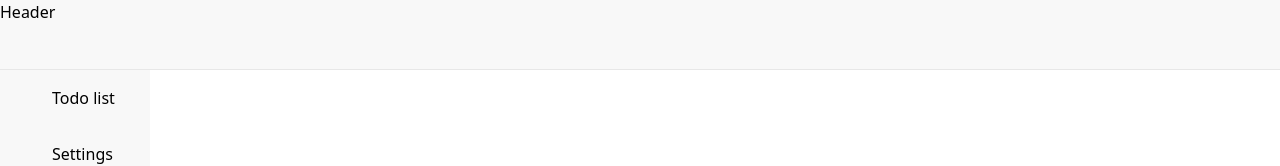
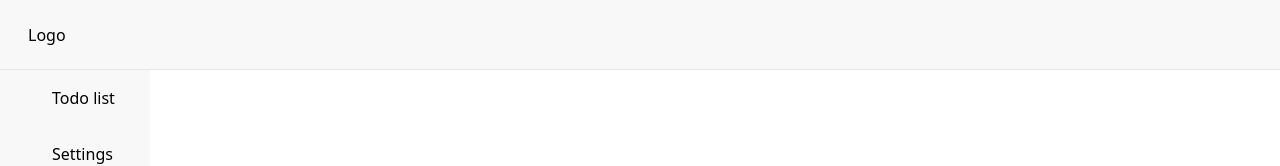
Before and after one commit to TTyKaH/todo-list, a Vue app in the folder web/: page /settings in a window 1280 px wide. Shown: the top 166 px of the page. Built offline with nearby package versions, Linux system fonts and the light colour scheme; sample sign-in values are in the browser's storage; some icons are missing.

Commit message:
do header WIP

```diff
--- a/web/src/components/Interface/Header/Header.vue
+++ b/web/src/components/Interface/Header/Header.vue
@@ -1,11 +1,26 @@
 <template>
-  <div class="header">Header</div>
+  <div class="header">
+    <div class="header__logo">Logo</div>
+    <VueFeather
+      type="log-out"
+      @click="test"
+    />
+  </div>
 </template>
 
-<script setup lang="ts"></script>
+<script setup lang="ts">
+import { useAuthStore } from '@/stores/auth'
+
+const { logout } = useAuthStore()
+
+const test = () => {
+  logout()
+}
+</script>
 
 <style lang="scss" scoped>
 .header {
+  @apply flex justify-between items-center py-4 px-7;
   background-color: #f8f8f8;
   border-bottom: 1px solid #e7e7e7;
 }
--- a/web/src/stores/auth.js
+++ b/web/src/stores/auth.js
@@ -25,6 +25,7 @@ export const useAuthStore = defineStore('auth', {
       );
     },
     logout() {
+      console.log('test')
       authService.logout();
       this.logout()
     },
```
